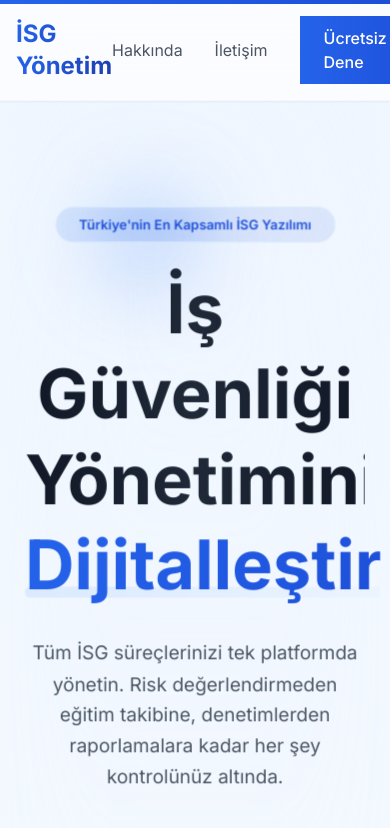
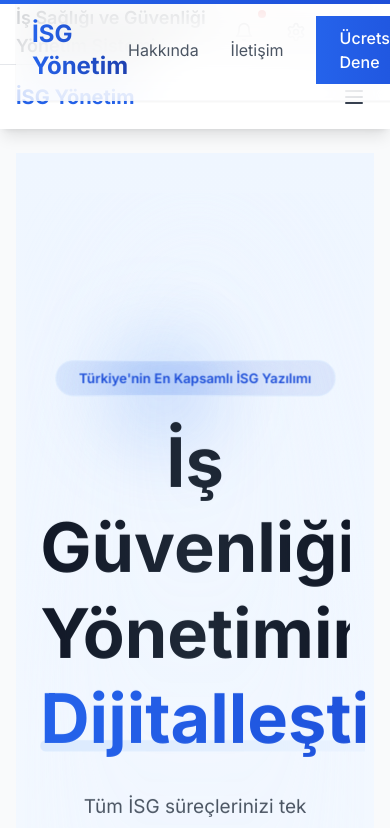
Before and after one commit to imehmetcn/isg, a Next.js app: page / in a window 390 px wide. Shown: the top 828 px of the page. Built offline with nearby package versions, Linux system fonts and the light colour scheme.

Commit message:
Add modern navbar and header components with responsive design

```diff
--- a/src/app/layout.tsx
+++ b/src/app/layout.tsx
@@ -1,12 +1,14 @@
 import type { Metadata } from 'next'
 import { Inter } from 'next/font/google'
 import './globals.css'
+import { Navbar } from '@/components/layout/Navbar'
+import { Header } from '@/components/layout/Header'
 
 const inter = Inter({ subsets: ['latin'] })
 
 export const metadata: Metadata = {
-  title: 'İş Güvenliği Yönetim Sistemi',
-  description: 'İş güvenliği uzmanları için yönetim sistemi',
+  title: 'İSG Yönetim Sistemi',
+  description: 'İş Sağlığı ve Güvenliği Yönetim Sistemi',
 }
 
 export default function RootLayout({
@@ -17,9 +19,13 @@ export default function RootLayout({
   return (
     <html lang="tr">
       <body className={inter.className}>
-        <main className="min-h-screen bg-gray-50">
-          {children}
-        </main>
+        <div className="min-h-screen bg-gray-50">
+          <Header />
+          <Navbar />
+          <main className="max-w-7xl mx-auto py-6 px-4 sm:px-6 lg:px-8">
+            {children}
+          </main>
+        </div>
       </body>
     </html>
   )
--- /dev/null
+++ b/src/components/layout/Header.tsx
@@ -0,0 +1,61 @@
+'use client';
+
+import React from 'react';
+import { Bell, User, Settings } from 'lucide-react';
+import { motion } from 'framer-motion';
+
+export const Header = () => {
+  return (
+    <header className="bg-white border-b border-gray-200">
+      <div className="max-w-7xl mx-auto px-4 sm:px-6 lg:px-8">
+        <div className="flex justify-between items-center h-16">
+          <div className="flex items-center">
+            <motion.div
+              initial={{ opacity: 0, y: -20 }}
+              animate={{ opacity: 1, y: 0 }}
+              transition={{ duration: 0.5 }}
+              className="text-lg font-semibold text-gray-800"
+            >
+              İş Sağlığı ve Güvenliği Yönetim Sistemi
+            </motion.div>
+          </div>
+
+          <div className="flex items-center space-x-4">
+            {/* Notifications */}
+            <motion.button
+              whileHover={{ scale: 1.1 }}
+              whileTap={{ scale: 0.95 }}
+              className="p-2 text-gray-600 hover:text-blue-600 rounded-full hover:bg-gray-100 relative"
+            >
+              <Bell className="h-5 w-5" />
+              <span className="absolute top-0 right-0 block h-2 w-2 rounded-full bg-red-500 transform translate-x-1/2 -translate-y-1/2"></span>
+            </motion.button>
+
+            {/* Settings */}
+            <motion.button
+              whileHover={{ scale: 1.1 }}
+              whileTap={{ scale: 0.95 }}
+              className="p-2 text-gray-600 hover:text-blue-600 rounded-full hover:bg-gray-100"
+            >
+              <Settings className="h-5 w-5" />
+            </motion.button>
+
+            {/* User Profile */}
+            <div className="relative">
+              <motion.button
+                whileHover={{ scale: 1.1 }}
+                whileTap={{ scale: 0.95 }}
+                className="flex items-center space-x-3 p-2 text-gray-600 hover:text-blue-600 rounded-full hover:bg-gray-100"
+              >
+                <div className="bg-gray-200 rounded-full p-1">
+                  <User className="h-5 w-5" />
+                </div>
+                <span className="hidden md:block text-sm font-medium">Kullanıcı Adı</span>
+              </motion.button>
+            </div>
+          </div>
+        </div>
+      </div>
+    </header>
+  );
+}
--- /dev/null
+++ b/src/components/layout/Navbar.tsx
@@ -0,0 +1,197 @@
+'use client';
+
+import React, { useState } from 'react';
+import Link from 'next/link';
+import { usePathname } from 'next/navigation';
+import { motion } from 'framer-motion';
+import { Menu, X, ChevronDown } from 'lucide-react';
+
+const menuItems = [
+  {
+    title: 'Ana Sayfa',
+    href: '/',
+  },
+  {
+    title: 'Risk Yönetimi',
+    href: '#',
+    submenu: [
+      {
+        title: 'Risk Değerlendirmesi',
+        href: '/risk-assessment',
+      },
+      {
+        title: 'Risk Matrisi',
+        href: '/risk-matrix',
+      },
+      {
+        title: 'Tehlike Kütüphanesi',
+        href: '/hazard-library',
+      },
+    ],
+  },
+  {
+    title: 'Olay Takibi',
+    href: '/incident-tracking',
+  },
+  {
+    title: 'Eğitim Yönetimi',
+    href: '/training',
+  },
+  {
+    title: 'Denetim ve Kontrol',
+    href: '/audit',
+  },
+  {
+    title: 'Acil Durum',
+    href: '/emergency',
+  },
+];
+
+export const Navbar = () => {
+  const [isOpen, setIsOpen] = useState(false);
+  const [activeSubmenu, setActiveSubmenu] = useState<string | null>(null);
+  const pathname = usePathname();
+
+  const isActive = (href: string) => pathname === href;
+
+  const toggleSubmenu = (title: string) => {
+    setActiveSubmenu(activeSubmenu === title ? null : title);
+  };
+
+  return (
+    <nav className="bg-white shadow-lg">
+      <div className="max-w-7xl mx-auto px-4 sm:px-6 lg:px-8">
+        <div className="flex justify-between h-16">
+          <div className="flex">
+            <Link href="/" className="flex-shrink-0 flex items-center">
+              <span className="text-xl font-bold text-blue-600">İSG Yönetim</span>
+            </Link>
+          </div>
+
+          {/* Desktop Menu */}
+          <div className="hidden md:flex md:items-center md:space-x-4">
+            {menuItems.map((item) => (
+              <div key={item.title} className="relative">
+                {item.submenu ? (
+                  <div className="relative group">
+                    <button
+                      className={`flex items-center px-3 py-2 text-sm font-medium rounded-md
+                        ${isActive(item.href) ? 'text-blue-600' : 'text-gray-700 hover:text-blue-600'}`}
+                      onClick={() => toggleSubmenu(item.title)}
+                    >
+                      {item.title}
+                      <ChevronDown className="ml-1 h-4 w-4" />
+                    </button>
+                    <div className="absolute left-0 mt-2 w-48 rounded-md shadow-lg bg-white ring-1 ring-black ring-opacity-5 opacity-0 invisible group-hover:opacity-100 group-hover:visible transition-all duration-200">
+                      <div className="py-1">
+                        {item.submenu.map((subitem) => (
+                          <Link
+                            key={subitem.title}
+                            href={subitem.href}
+                            className={`block px-4 py-2 text-sm ${
+                              isActive(subitem.href)
+                                ? 'bg-blue-50 text-blue-600'
+                                : 'text-gray-700 hover:bg-blue-50 hover:text-blue-600'
+                            }`}
+                          >
+                            {subitem.title}
+                          </Link>
+                        ))}
+                      </div>
+                    </div>
+                  </div>
+                ) : (
+                  <Link
+                    href={item.href}
+                    className={`px-3 py-2 text-sm font-medium rounded-md ${
+                      isActive(item.href)
+                        ? 'text-blue-600'
+                        : 'text-gray-700 hover:text-blue-600'
+                    }`}
+                  >
+                    {item.title}
+                  </Link>
+                )}
+              </div>
+            ))}
+          </div>
+
+          {/* Mobile Menu Button */}
+          <div className="md:hidden flex items-center">
+            <button
+              onClick={() => setIsOpen(!isOpen)}
+              className="inline-flex items-center justify-center p-2 rounded-md text-gray-700 hover:text-blue-600 focus:outline-none"
+            >
+              {isOpen ? <X className="h-6 w-6" /> : <Menu className="h-6 w-6" />}
+            </button>
+          </div>
+        </div>
+      </div>
+
+      {/* Mobile Menu */}
+      <motion.div
+        initial={false}
+        animate={{ height: isOpen ? 'auto' : 0 }}
+        className="md:hidden overflow-hidden"
+      >
+        <div className="px-2 pt-2 pb-3 space-y-1">
+          {menuItems.map((item) => (
+            <div key={item.title}>
+              {item.submenu ? (
+                <div>
+                  <button
+                    className={`w-full flex items-center justify-between px-3 py-2 text-sm font-medium rounded-md ${
+                      isActive(item.href) ? 'text-blue-600' : 'text-gray-700'
+                    }`}
+                    onClick={() => toggleSubmenu(item.title)}
+                  >
+                    {item.title}
+                    <ChevronDown
+                      className={`ml-1 h-4 w-4 transform transition-transform ${
+                        activeSubmenu === item.title ? 'rotate-180' : ''
+                      }`}
+                    />
+                  </button>
+                  <motion.div
+                    initial={false}
+                    animate={{ height: activeSubmenu === item.title ? 'auto' : 0 }}
+                    className="overflow-hidden"
+                  >
+                    <div className="pl-4 space-y-1">
+                      {item.submenu.map((subitem) => (
+                        <Link
+                          key={subitem.title}
+                          href={subitem.href}
+                          className={`block px-3 py-2 text-sm font-medium rounded-md ${
+                            isActive(subitem.href)
+                              ? 'bg-blue-50 text-blue-600'
+                              : 'text-gray-700 hover:bg-blue-50 hover:text-blue-600'
+                          }`}
+                          onClick={() => setIsOpen(false)}
+                        >
+                          {subitem.title}
+                        </Link>
+                      ))}
+                    </div>
+                  </motion.div>
+                </div>
+              ) : (
+                <Link
+                  href={item.href}
+                  className={`block px-3 py-2 text-sm font-medium rounded-md ${
+                    isActive(item.href)
+                      ? 'text-blue-600'
+                      : 'text-gray-700 hover:text-blue-600'
+                  }`}
+                  onClick={() => setIsOpen(false)}
+                >
+                  {item.title}
+                </Link>
+              )}
+            </div>
+          ))}
+        </div>
+      </motion.div>
+    </nav>
+  );
+};
```
